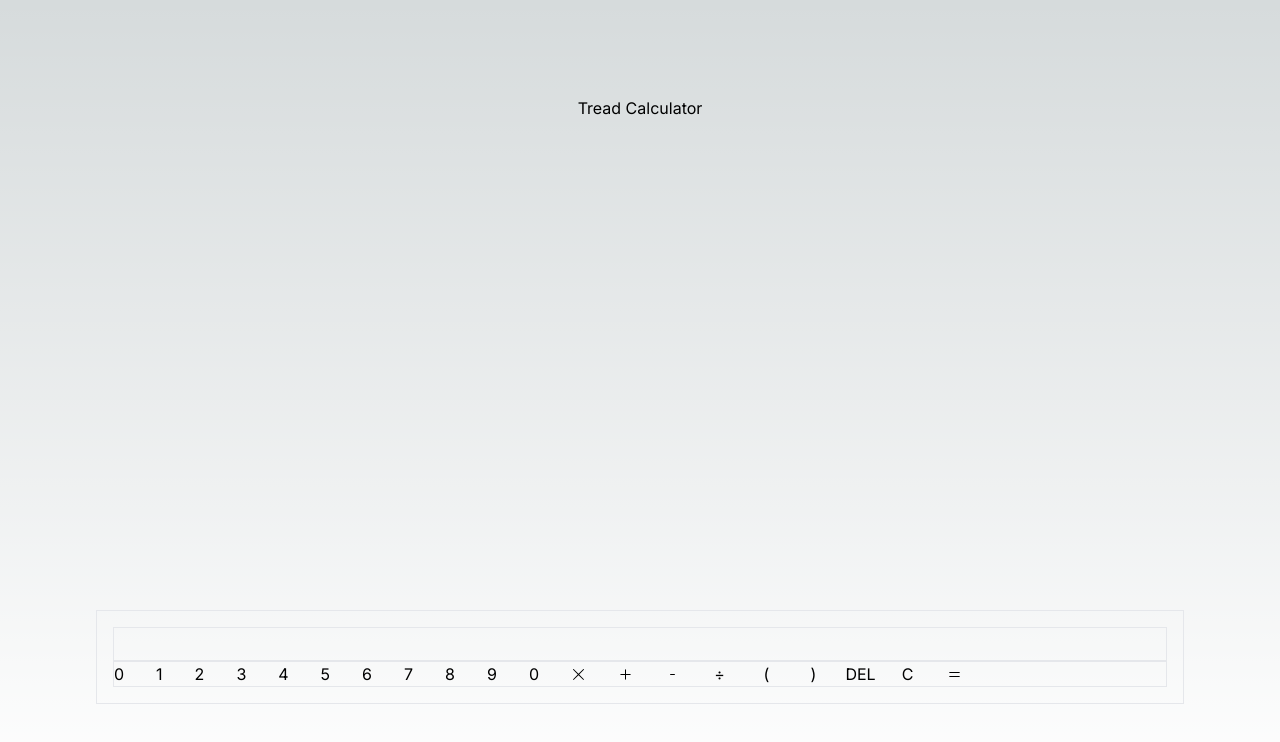
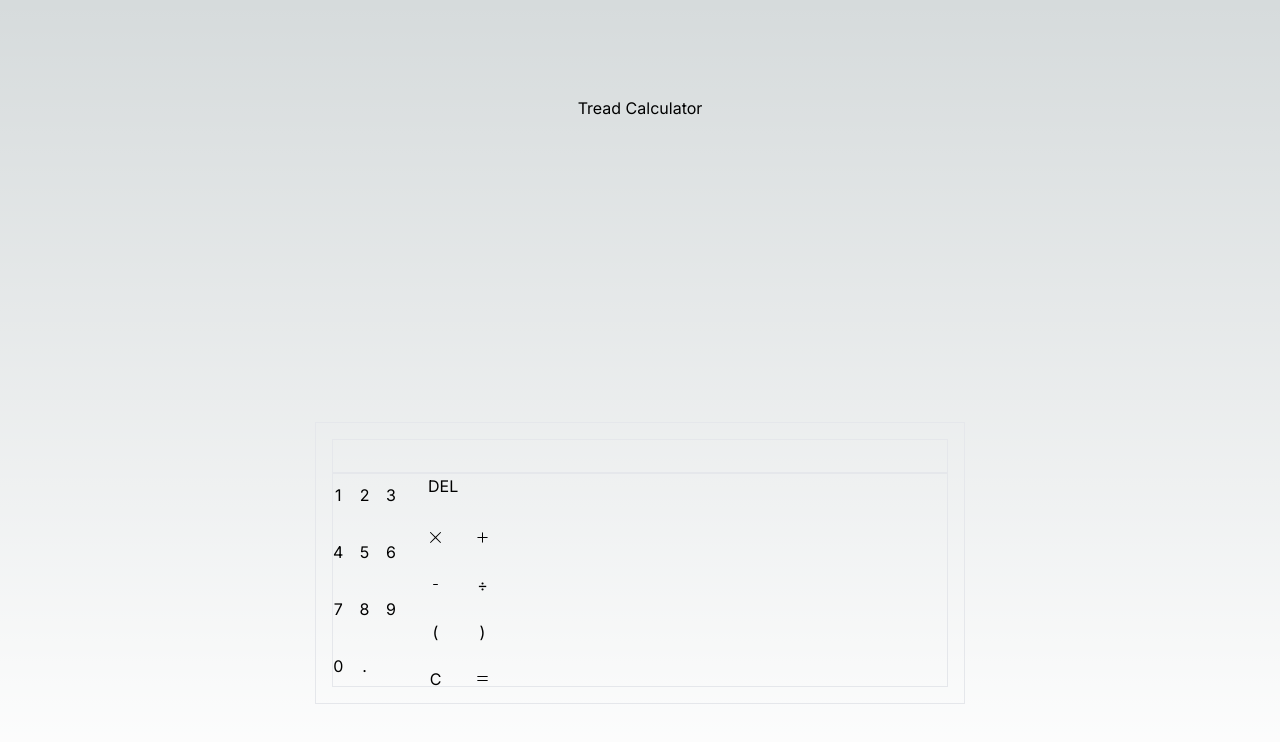
Before and after one commit to marcelo-cm/tread-calculator, a Next.js app: page / in a window 1280 px wide. Shown: the top 742 px of the page. Built offline with nearby package versions, Linux system fonts and the light colour scheme.

Commit message:
full functionality. unstyled & unpolished.

```diff
--- a/app/(calculator components)/Calculator.tsx
+++ b/app/(calculator components)/Calculator.tsx
@@ -12,6 +12,7 @@ import { mathJSeval } from "../lib/calculator/mathJSeval";
 
 const Calculator = ({ dark }: { dark: boolean }) => {
   const [currentEquation, setCurrentEquation] = useState<string>("");
+  const [prevEquation, setPrevEquation] = useState<string>("");
   // You can encode the current equation in the URL so you can share to others
 
   function addElement(value: string | null) {
@@ -20,6 +21,11 @@ const Calculator = ({ dark }: { dark: boolean }) => {
 
   function deleteLast() {
     setCurrentEquation((prev) => prev.slice(0, -1));
+  }
+
+  function clearAll() {
+    setCurrentEquation("");
+    setPrevEquation("");
   }
 
   async function solveEquation() {
@@ -32,6 +38,7 @@ const Calculator = ({ dark }: { dark: boolean }) => {
         return;
       }
 
+      setPrevEquation(currentEquation);
       setCurrentEquation(result);
     } catch (e) {
       console.log(e);
@@ -39,12 +46,11 @@ const Calculator = ({ dark }: { dark: boolean }) => {
   }
 
   return (
-    <div className="w-full border p-4">
+    <div className="w-full max-w-[650px] border p-4">
+      {prevEquation ? <div>{prevEquation}</div> : null}
       <div className="border p-4 text-white">{currentEquation}</div>
       <div className="border flex flex-row gap-8">
-        <CalculatorButton handleItemClick={addElement} value={"0"}>
-          0
-        </CalculatorButton>
+        <div className="grid grid-cols-3 gap-4">
           <CalculatorButton handleItemClick={addElement} value={"1"}>
             1
           </CalculatorButton>
@@ -75,6 +81,16 @@ const Calculator = ({ dark }: { dark: boolean }) => {
           <CalculatorButton handleItemClick={addElement} value={"0"}>
             0
           </CalculatorButton>
+          <CalculatorButton handleItemClick={addElement} value={"."}>
+            .
+          </CalculatorButton>
+        </div>
+        <div className="grid grid-cols-2 gap-8">
+          <div className="col-span-2">
+            <CalculatorButton handleItemClick={deleteLast}>
+              DEL
+            </CalculatorButton>
+          </div>
           <CalculatorButton handleItemClick={addElement} value={"*"}>
             <Cross1Icon />
           </CalculatorButton>
@@ -99,12 +115,7 @@ const Calculator = ({ dark }: { dark: boolean }) => {
               )
             </div>
           </CalculatorButton>
-        <CalculatorButton handleItemClick={deleteLast}>
-          <div className="w-[15px] h-[15px] flex justify-center items-center">
-            DEL
-          </div>
-        </CalculatorButton>
-        <CalculatorButton handleItemClick={() => setCurrentEquation("")}>
+          <CalculatorButton handleItemClick={clearAll}>
             <div className="w-[15px] h-[15px] flex justify-center items-center">
               C
             </div>
@@ -114,6 +125,7 @@ const Calculator = ({ dark }: { dark: boolean }) => {
           </CalculatorButton>
         </div>
       </div>
+    </div>
   );
 };
 
```
Lines whose indentation alone changed are shown as unchanged.
